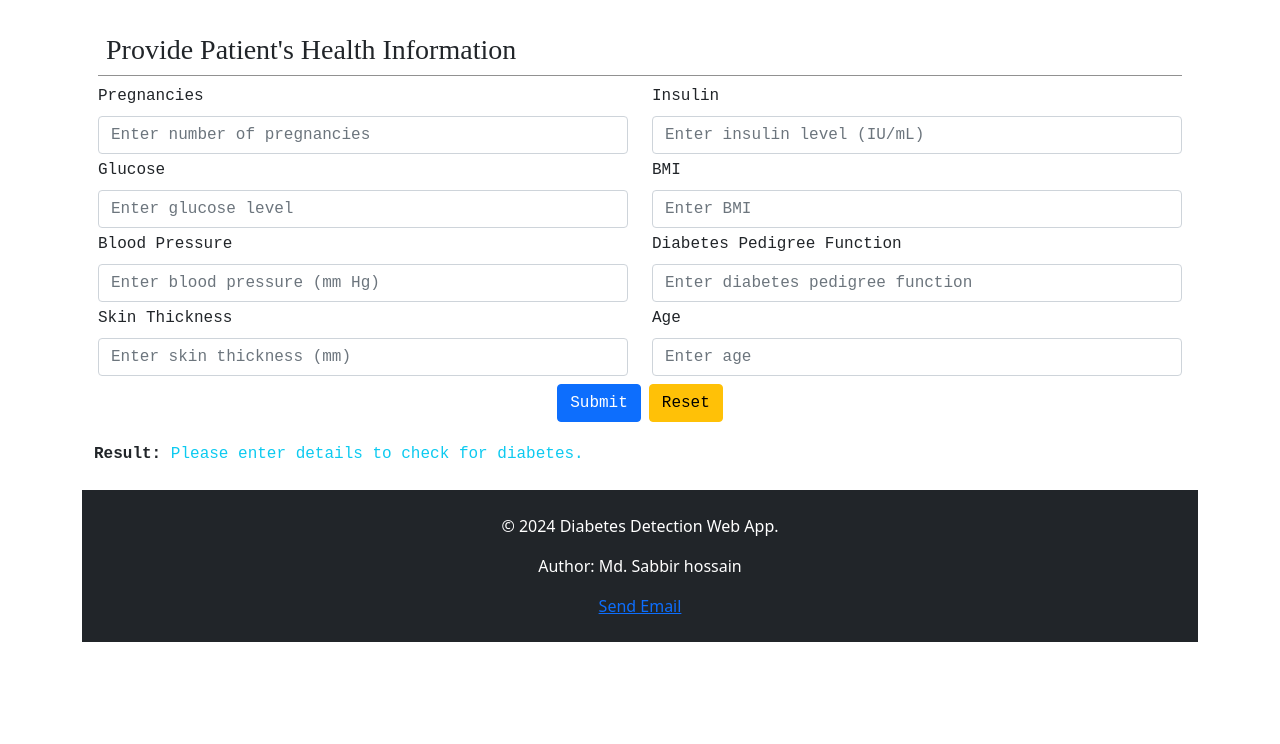
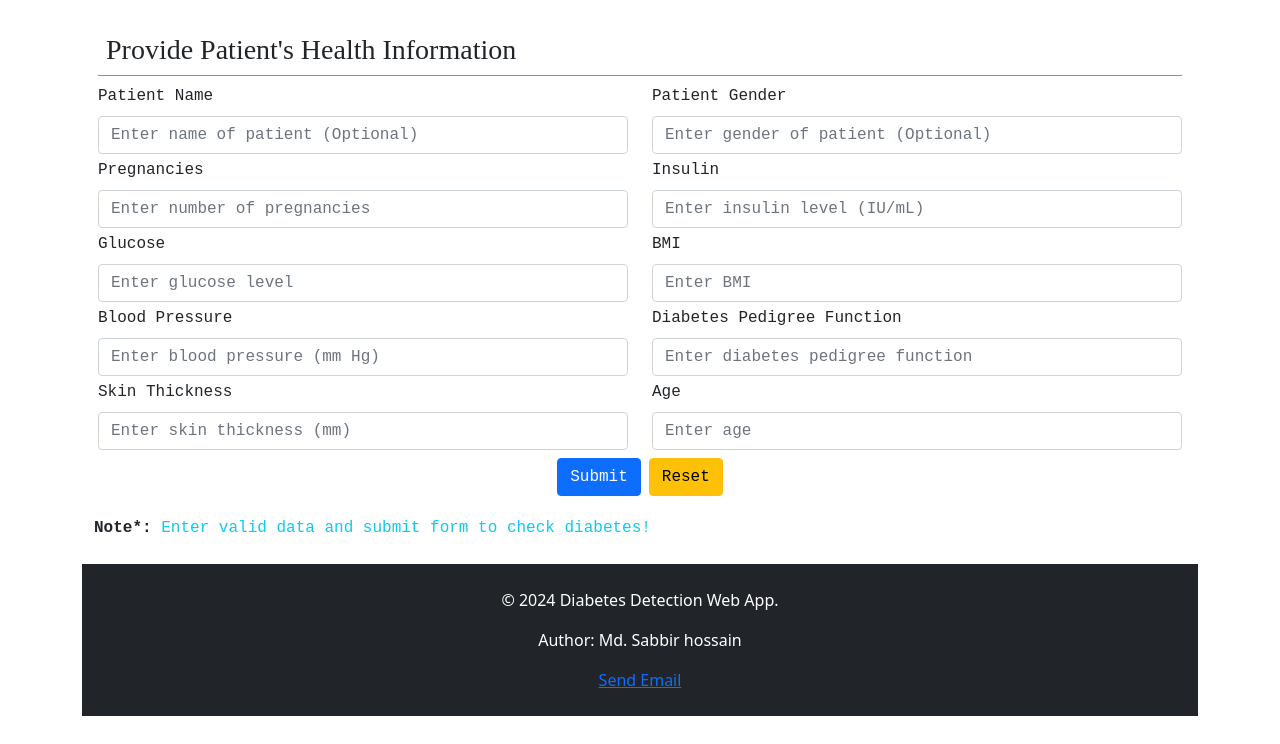
Before and after one commit to Sabbir1039/Diabetes-Prediction-Web-Application-FastAPI, a FastAPI app: page / in a window 1280 px wide. Shown: the part 56-800 px from the top of the page. Run offline with FastAPI, Linux system fonts and the light colour scheme.

Commit message:
name and gender form field added

```diff
--- a/templates/home.html
+++ b/templates/home.html
@@ -11,6 +11,17 @@
                 <div class="row">
 
                     <div class="col-md-6">
+
+                        <div class="mb-1">
+                            <label for="patient_name" class="form-label">Patient Name</label>
+                            <input
+                                type="text"
+                                class="form-control"
+                                id="patient_name"
+                                name="patient_name"
+                                placeholder="Enter name of patient (Optional)">
+                        </div>
+
                         <div class="mb-1">
                             <label for="pregnancies" class="form-label">Pregnancies</label>
                             <input
@@ -32,27 +43,38 @@
                         </div>
 
                         <div class="mb-1">
-                            <label for="bloodPressure" class="form-label">Blood Pressure</label>
+                            <label for="blood_pressure" class="form-label">Blood Pressure</label>
                             <input
                                 type="number"
                                 class="form-control"
-                                id="bloodPressure"
-                                name="bloodPressure"
+                                id="blood_pressure"
+                                name="blood_pressure"
                                 min="0" placeholder="Enter blood pressure (mm Hg)" required>
                         </div>
 
                         <div class="mb-1">
-                            <label for="skinThickness" class="form-label">Skin Thickness</label>
+                            <label for="skin_thickness" class="form-label">Skin Thickness</label>
                             <input
                                 type="number"
                                 class="form-control"
-                                id="skinThickness"
-                                name="skinThickness"
+                                id="skin_thickness"
+                                name="skin_thickness"
                                 min="0" placeholder="Enter skin thickness (mm)" required>
                         </div>
                     </div>
 
                     <div class="col-md-6">
+
+                        <div class="mb-1">
+                            <label for="patient_gender" class="form-label">Patient Gender</label>
+                            <input
+                                type="text"
+                                class="form-control"
+                                id="patient_gender"
+                                name="patient_gender"
+                                placeholder="Enter gender of patient (Optional)">
+                        </div>
+
                         <div class="mb-1">
                             <label for="insulin" class="form-label">Insulin</label>
                             <input
@@ -73,12 +95,12 @@
                         </div>
 
                         <div class="mb-1">
-                            <label for="diabetesPedigreeFunction" class="form-label">Diabetes Pedigree Function</label>
+                            <label for="diabetes_pedigree_function" class="form-label">Diabetes Pedigree Function</label>
                             <input type="number"
                                 step="0.001"
                                 class="form-control"
-                                id="diabetesPedigreeFunction"
-                                name="diabetesPedigreeFunction"
+                                id="diabetes_pedigree_function"
+                                name="diabetes_pedigree_function"
                                 min="0" placeholder="Enter diabetes pedigree function" required>
                         </div>
 
@@ -100,15 +122,8 @@
         </div>
 
         <div class="result">
-            <span class="fw-bold">Result:</span>
-
-            {% if result == 1 %}
-                <span class="text-danger fs-3">Diabetes Positive.</span>
-            {% elif result == 0 %}
-                <span class="text-success fs-3">Diabetes Negative.</span>
-            {% else %}
-                <span class="text-info">Please enter details to check for diabetes.</span>
-            {% endif %}
+            <span class="fw-bold">Note*:</span>
+            <span class="text-info">Enter valid data and submit form to check diabetes!</span>
         </div>
     </div>
 {% endblock %}
```
